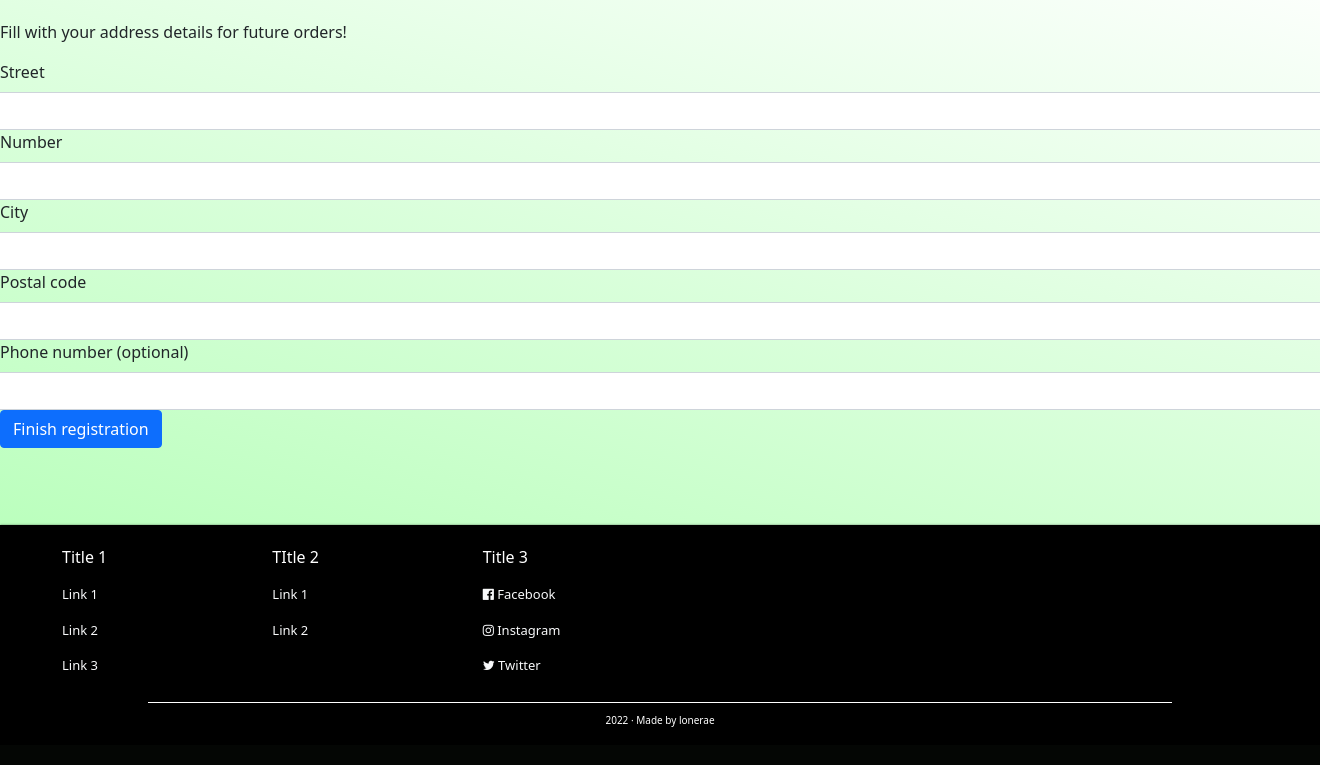
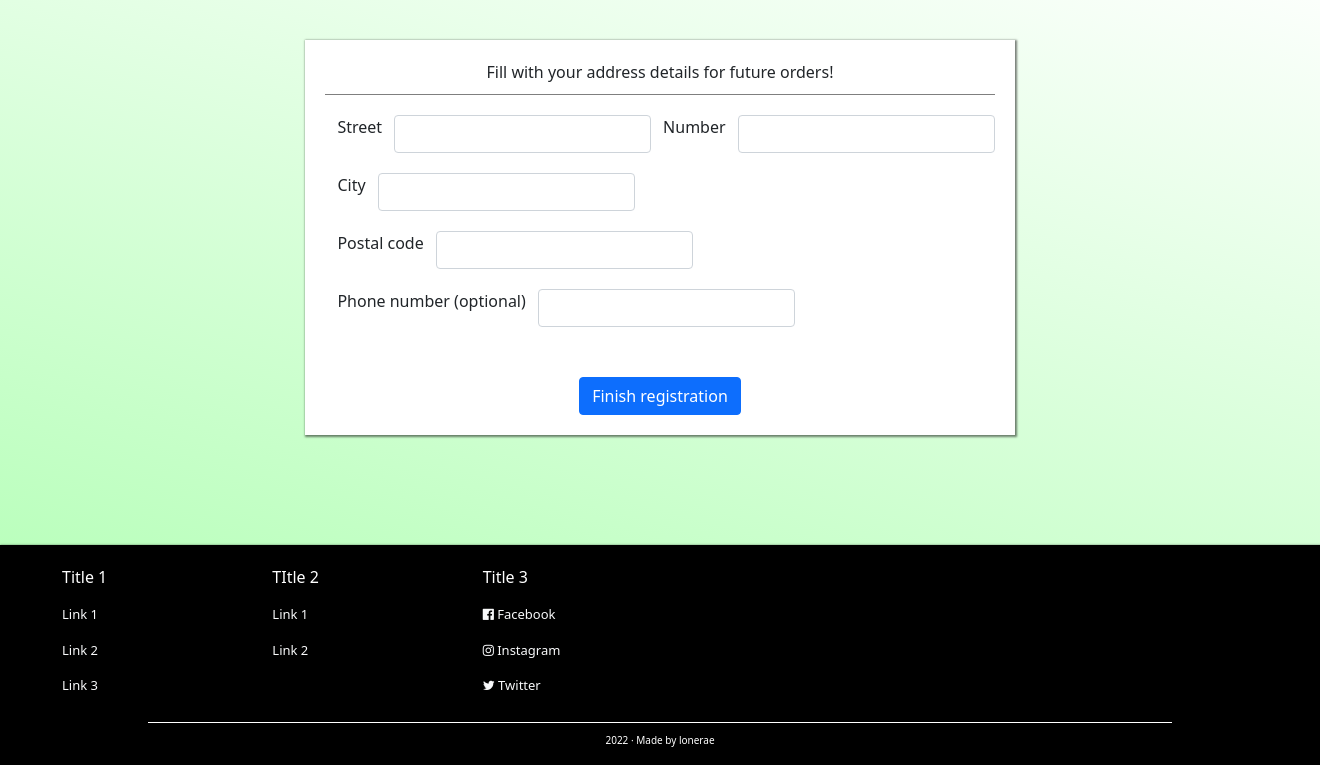
Before and after one commit to lonerae/ecommerce-template, a PHP site: page /address.php in a window 1320 px wide; the page is wider, and only the part inside the window is pictured. Shown: the part 56-821 px from the top of that part. Before the commit the page ends 783 px from the top of that part, so only its background shows below. Run offline with PHP 8.4, Linux system fonts and the light colour scheme; style sheets or scripts are compiled from the project's sources; some libraries are stand-ins or nearby versions.

Commit message:
Update styles.scss

```diff
--- a/screens/styles.scss
+++ b/screens/styles.scss
@@ -508,6 +534,43 @@ body {
             button {
                 width: 100%;
                 margin-top: 20px;
+            }
+        }
+    }
+
+    #address {
+        margin-top: 40px;
+        width: 100%;
+
+        form {
+            width: fit-content;
+            margin: 0 auto;
+            background-color: white;
+            padding: 20px;
+            box-shadow: 1px 1px 2px 1px rgb(0,0,0,0.5);
+
+
+            .row {
+                margin: 20px auto;
+
+                label, input {
+                    width: fit-content;
+                }
+            }
+
+            p {
+                text-align: center;
+                padding-bottom: 10px;
+                border-bottom: 1px solid rgb(0,0,0,0.5);
+            }
+
+            i {
+                float: right;
+            }
+
+            button {
+                display: block;
+                margin: 50px auto 0 auto;
             }
         }
     }
```
Also changed, not shown: other parts of screens/styles.scss (+47 -21 lines).
